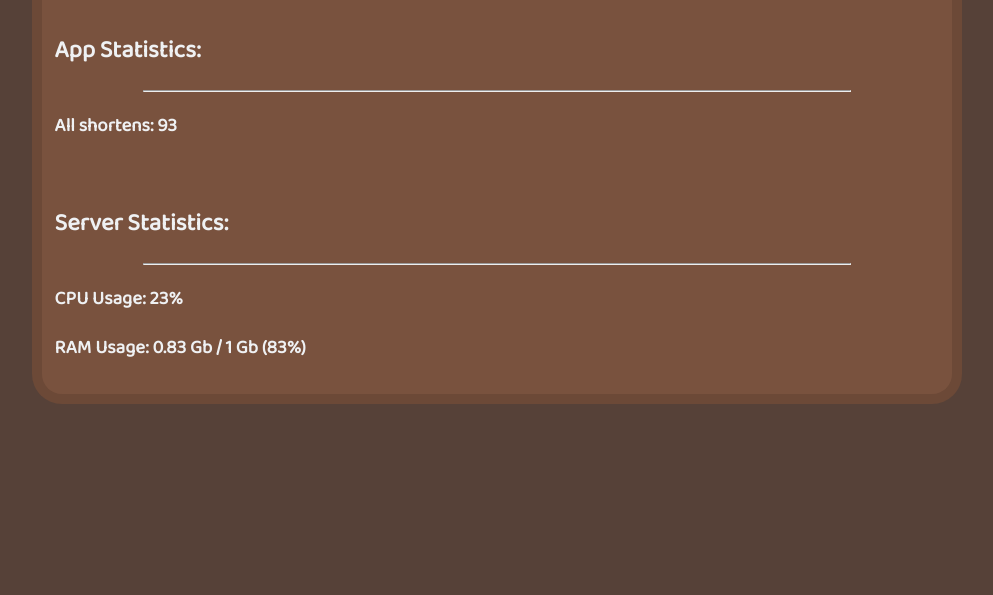
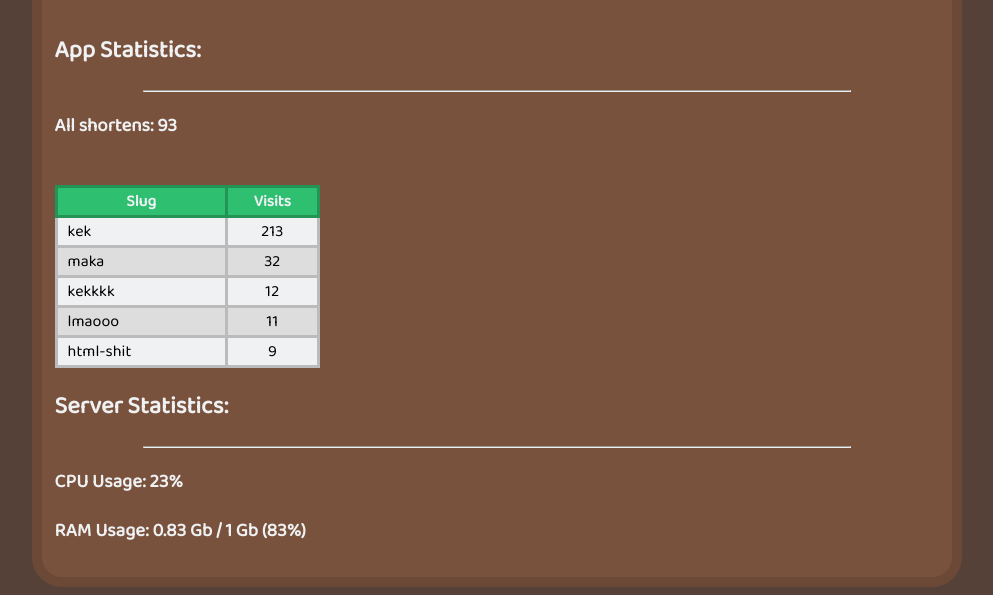
Before and after one commit to dipuakhandox/Url, a web app: file test/dashboard.html in a window 1280 px wide. Shown: the part 372-967 px from the top of the page, without its empty margins (143-1136 px from the left). Before the commit the page ends 776 px from the top, so only its background shows below. Run offline with its HTML, style and script files only (its server is not run), Linux system fonts and the light colour scheme.

Commit message:
Add table design

```diff
--- a/public/css/dashboard.css
+++ b/public/css/dashboard.css
@@ -56,3 +56,40 @@
 .dashboard-header {
   margin: auto;
 }
+
+.top-shortens {
+    border-collapse: collapse;
+    width: 30%;
+}
+
+.top-shortens td, .top-shortens th {
+    border: 3px solid #bbb;
+}
+
+.top-shortens th {
+    background-color: var(--main-color);
+    border: 3px solid var(--main-color-secondary)
+}
+
+.top-shortens tr {
+    background-color: #ddd;
+}
+
+.top-shortens tr:nth-child(even) {
+    background-color: var(--text-color);
+}
+
+.top-shortens tr:hover {
+    background-color: #bbb;
+    border: 3px solid #bbb;
+}
+
+.top-shortens td {
+    color: black;
+    padding-left: 10px;
+}
+
+.top-shortens td:nth-child(even) {
+    text-align: center;
+    padding-left: 1px;
+}
--- a/test/dashboard.html
+++ b/test/dashboard.html
@@ -24,6 +24,32 @@
                 <hr>
                 <h3>All shortens: 93</h3>
                 <br>
+                <table class="top-shortens">
+                    <tr>
+                        <th>Slug</th>
+                        <th>Visits</th>
+                    </tr>
+                    <tr>
+                        <td>kek</td>
+                        <td>213</td>
+                    </tr>
+                    <tr>
+                        <td>maka</td>
+                        <td>32</td>
+                    </tr>
+                    <tr>
+                        <td>kekkkk</td>
+                        <td>12</td>
+                    </tr>
+                    <tr>
+                        <td>lmaooo</td>
+                        <td>11</td>
+                    </tr>
+                    <tr>
+                        <td>html-shit</td>
+                        <td>9</td>
+                    </tr>
+                </table>
                 <h2>Server Statistics:</h2>
                 <hr>
                 <h3>CPU Usage: 23%</h3>
```
